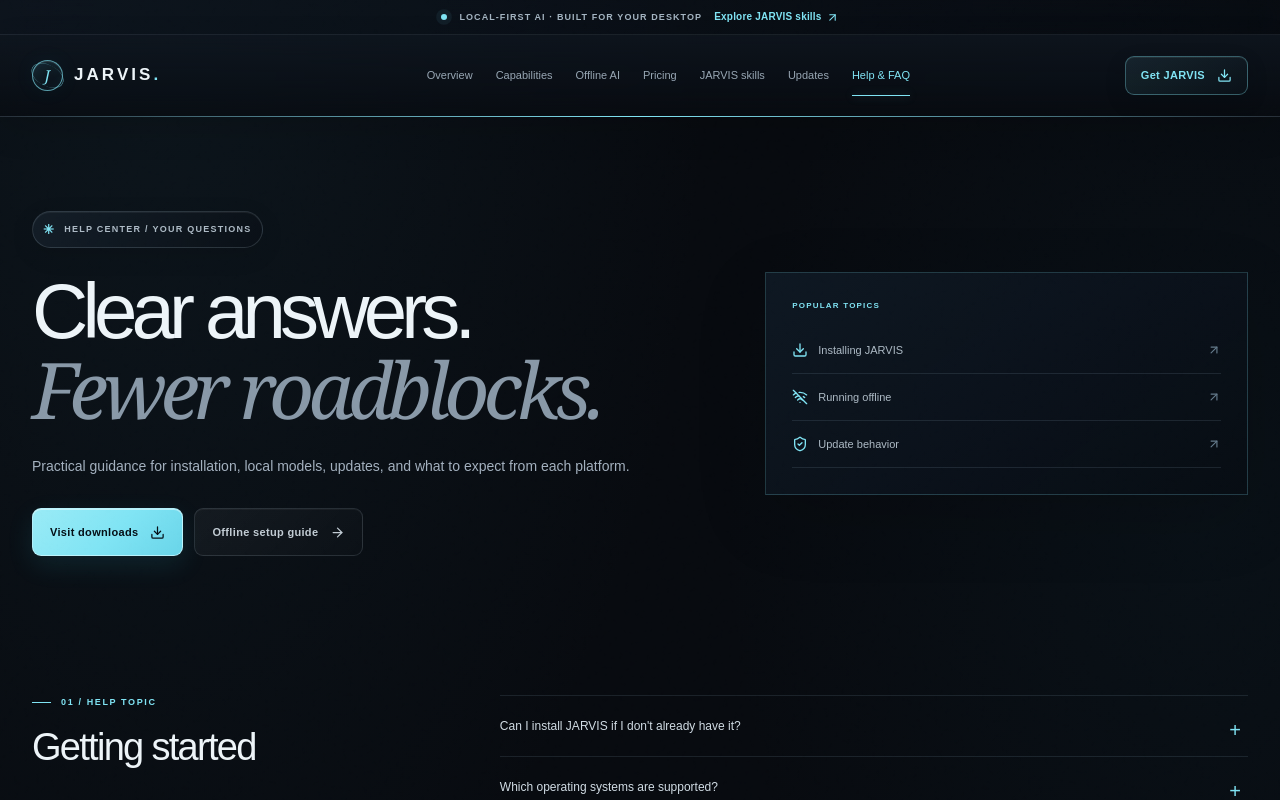
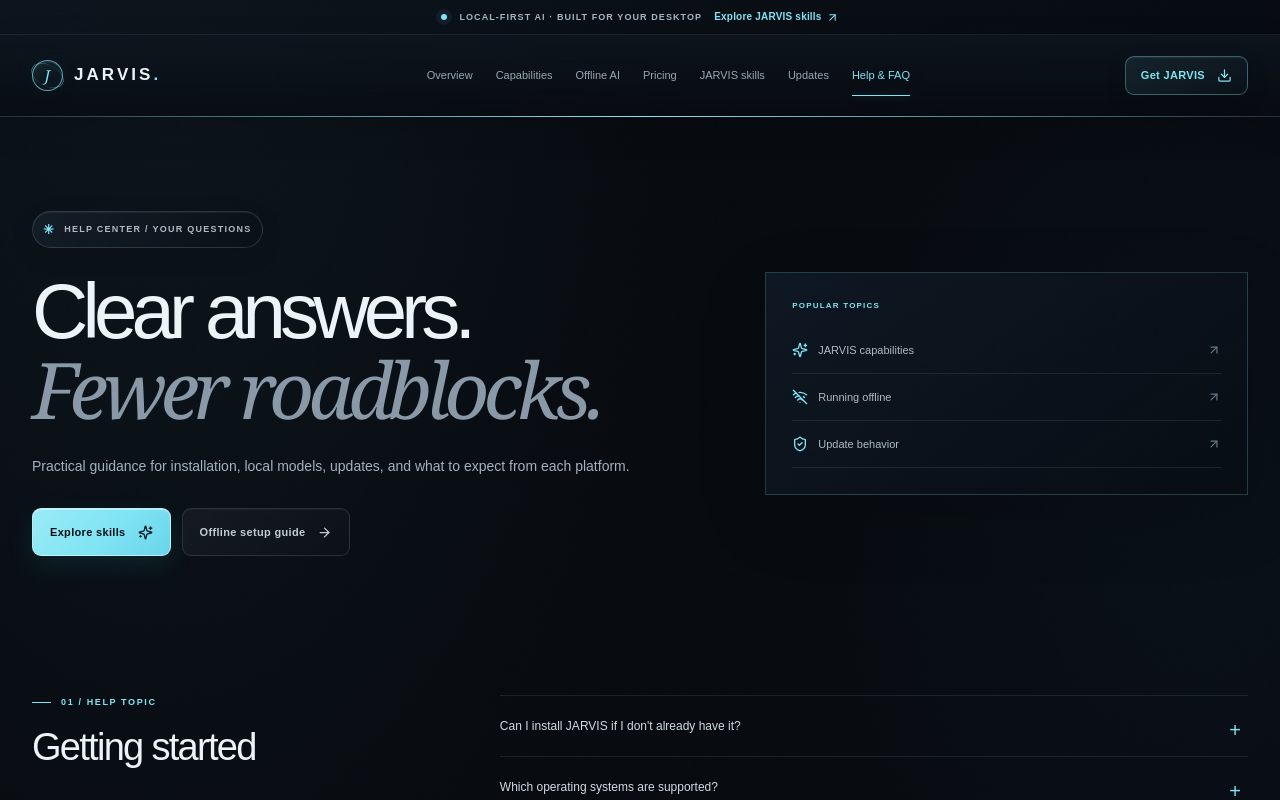
Before and after one commit to ibarakumo2000-stack/Jarvis-Website, a Next.js app: page /faq in a window 1280 px wide. Shown: the top 800 px of the page. Built offline with nearby package versions, Linux system fonts and the light colour scheme; no server answers.

Commit message:
Update help navigation for JARVIS capabilities

```diff
--- a/src/app/faq/page.tsx
+++ b/src/app/faq/page.tsx
@@ -1,6 +1,6 @@
 import type { Metadata } from "next";
 import Link from "next/link";
-import { ArrowRight, ArrowUpRight, Download, LifeBuoy, ShieldCheck, WifiOff } from "lucide-react";
+import { ArrowRight, ArrowUpRight, LifeBuoy, Sparkles, ShieldCheck, WifiOff } from "lucide-react";
 import Reveal from "@/components/reveal";
 
 export const metadata: Metadata = {
@@ -30,8 +30,8 @@ export default function FAQPage() {
   return (
     <main className="inner-page">
       <section className="page-hero section-wrap faq-page-hero">
-        <Reveal><div className="eyebrow-pill"><span className="pill-spark">✳</span> HELP CENTER / YOUR QUESTIONS</div><h1>Clear answers.<br/><span>Fewer roadblocks.</span></h1><p className="page-lede">Practical guidance for installation, local models, updates, and what to expect from each platform.</p><div className="hero-actions"><Link className="button button-primary" href="/downloads">Visit downloads <Download size={15}/></Link><Link className="button button-quiet" href="/offline">Offline setup guide <ArrowRight size={15}/></Link></div></Reveal>
-        <Reveal className="help-quick-links" delay={100}><span className="footer-label">POPULAR TOPICS</span><Link href="/downloads"><Download size={16}/> Installing JARVIS <ArrowUpRight size={14}/></Link><Link href="/offline"><WifiOff size={16}/> Running offline <ArrowUpRight size={14}/></Link><Link href="/updates"><ShieldCheck size={16}/> Update behavior <ArrowUpRight size={14}/></Link></Reveal>
+        <Reveal><div className="eyebrow-pill"><span className="pill-spark">✳</span> HELP CENTER / YOUR QUESTIONS</div><h1>Clear answers.<br/><span>Fewer roadblocks.</span></h1><p className="page-lede">Practical guidance for installation, local models, updates, and what to expect from each platform.</p><div className="hero-actions"><Link className="button button-primary" href="/downloads">Explore skills <Sparkles size={15}/></Link><Link className="button button-quiet" href="/offline">Offline setup guide <ArrowRight size={15}/></Link></div></Reveal>
+        <Reveal className="help-quick-links" delay={100}><span className="footer-label">POPULAR TOPICS</span><Link href="/downloads"><Sparkles size={16}/> JARVIS capabilities <ArrowUpRight size={14}/></Link><Link href="/offline"><WifiOff size={16}/> Running offline <ArrowUpRight size={14}/></Link><Link href="/updates"><ShieldCheck size={16}/> Update behavior <ArrowUpRight size={14}/></Link></Reveal>
       </section>
       <section className="page-content section-wrap faq-main">
         {sections.map((section, sectionIndex)=><section className="faq-category" key={section.title} aria-labelledby={`faq-${sectionIndex}`}><Reveal className="faq-category-heading"><span className="section-eyebrow"><span className="eyebrow-mark"/> 0{sectionIndex+1} / HELP TOPIC</span><h2 id={`faq-${sectionIndex}`}>{section.title}</h2></Reveal><div className="faq-list faq-list-page">{section.questions.map((item,index)=><Reveal key={item.q} delay={index*35}><details className="faq-item"><summary><span>{item.q}</span><span className="faq-plus">+</span></summary><p>{item.a}</p></details></Reveal>)}</div></section>)}
```
